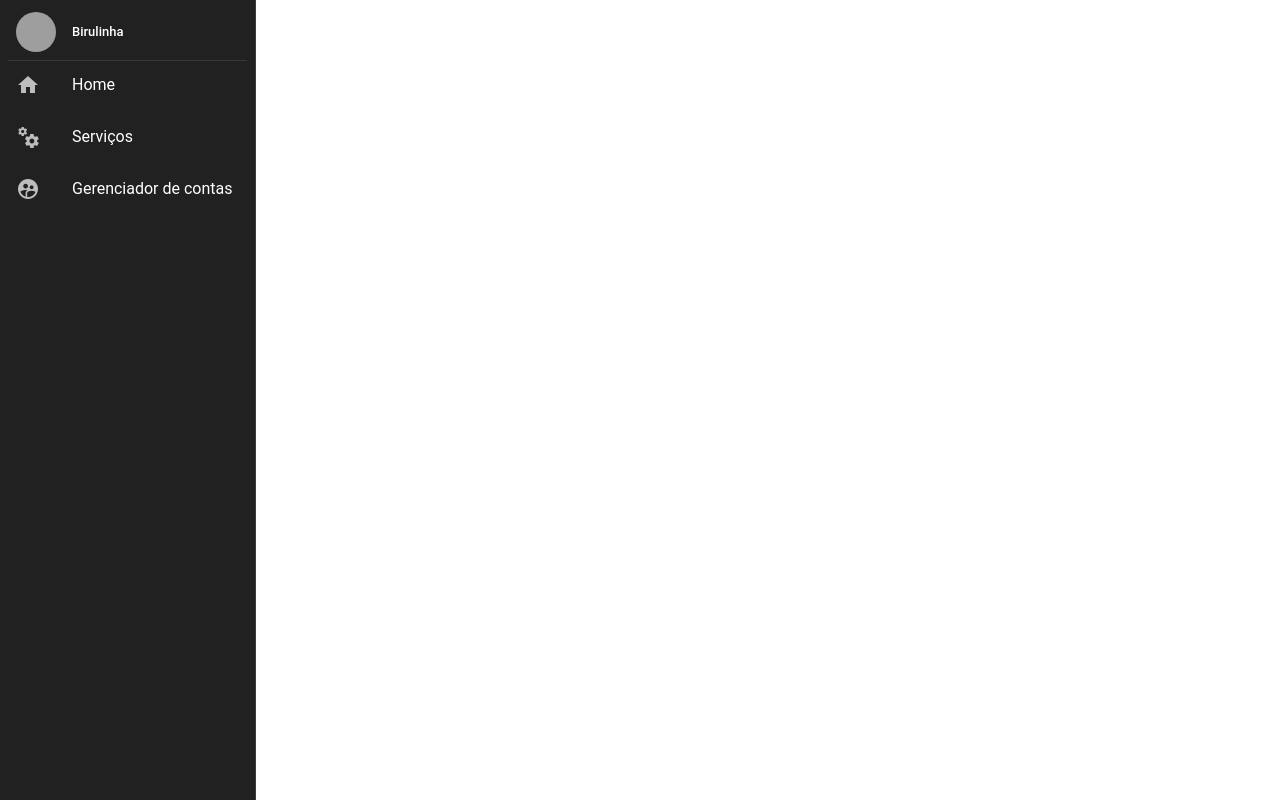
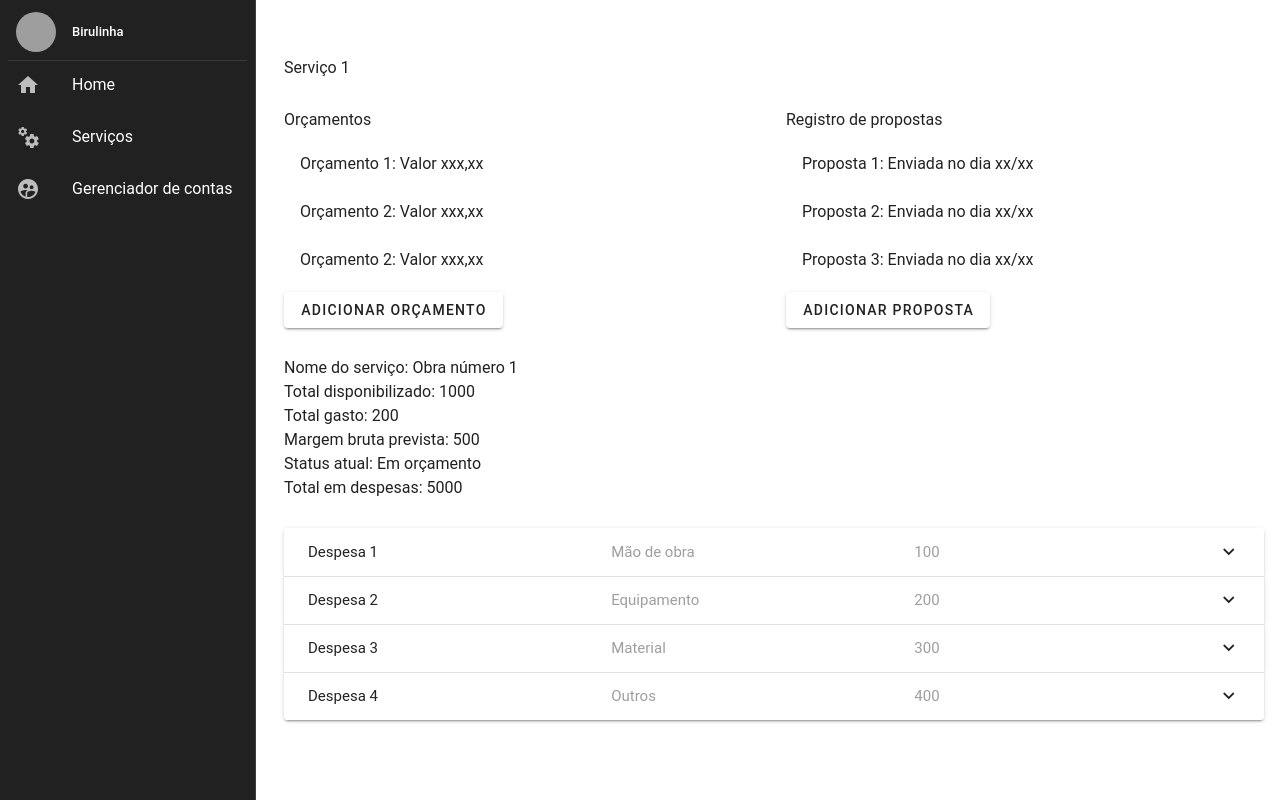
Before and after one commit to lucsduartee/service-management-erp, a Nuxt app: page /services/1 in a window 1280 px wide. Built offline with nearby package versions, Linux system fonts and the light colour scheme; grey boxes are pictures that could not be loaded.

Commit message:
feat: implement visualization service page

```diff
--- a/components/accounts-registration-form.vue
+++ b/components/accounts-registration-form.vue
@@ -1,29 +1,26 @@
 <template>
   <v-form>
-    <v-text-field
-      v-model="name"
-      label="Nome"
-    ></v-text-field>
-    <v-text-field
-      v-model="email"
-      label="Email"
-    ></v-text-field>
-    <v-text-field
-      v-model="password"
-      label="Senha"
-    ></v-text-field>
-    <v-select
-      label="Permissão"
-      :items="['Administrador', 'Usuário']"
-      v-model="permission"
-    ></v-select>
+    <v-row>
+      <v-col>
+        <v-text-field v-model="name" label="Nome"></v-text-field>
+        <v-text-field v-model="email" label="Email"></v-text-field>
+        <v-text-field v-model="password" label="Senha"></v-text-field>
+      </v-col>
+      <v-col>
+        <v-select
+          label="Permissão"
+          :items="['Administrador', 'Usuário']"
+          v-model="permission"
+        ></v-select>
+      </v-col>
+    </v-row>
     <v-btn>Cadastrar</v-btn>
   </v-form>
 </template>
 
 <script>
-  const name = ref('');
-  const email = ref('');
-  const password = ref('');
-  const permission = ref('');
+const name = ref("");
+const email = ref("");
+const password = ref("");
+const permission = ref("");
 </script>
--- a/components/accounts-table.vue
+++ b/components/accounts-table.vue
@@ -3,7 +3,7 @@
     <template v-slot:top>
       <v-dialog>
         <v-card>
-          <v-card-title>{{ 'Blé' }}</v-card-title>
+          <v-card-title>{{ "Blé" }}</v-card-title>
           <v-card-text>
             <v-container>
               <v-row>
@@ -24,30 +24,30 @@
     </template>
 
     <template v-slot:item.actions="{ item }">
+      <NuxtLink :to="{ name: 'accounts-management-id', params: { id: item.id } }">
         <v-icon class="me-2" size="small" @click="editItem(item)">
           mdi-pencil
         </v-icon>
-      <v-icon size="small" @click="deleteItem(item)">
-        mdi-delete
-      </v-icon>
+      </NuxtLink>
+      <v-icon size="small" @click="deleteItem(item)"> mdi-delete </v-icon>
     </template>
   </v-data-table>
 </template>
 
 <script setup>
 const headers = ref([
-    { title: 'ID', value: 'id' },
-    { title: 'Nome', value: 'name' },
-    { title: 'Email', value: 'email' },
-    { title: 'Ações', value: 'actions' },
+  { title: "ID", value: "id" },
+  { title: "Nome", value: "name" },
+  { title: "Email", value: "email" },
+  { title: "Ações", value: "actions" },
 ]);
 
 const items = ref([]);
 
 onMounted(() => {
   items.value = [
-      { id: 1, name: 'João', email: 'joao@gmail.com' },
-      { id: 2, name: 'Maria', email: 'maria@gmail.com' },
+    { id: 1, name: "João", email: "joao@gmail.com" },
+    { id: 2, name: "Maria", email: "maria@gmail.com" },
   ];
 });
 </script>
--- a/components/services-table.vue
+++ b/components/services-table.vue
@@ -24,12 +24,12 @@
     </template>
 
     <template v-slot:item.actions="{ item }">
-      <v-icon class="me-2" size="small" @click="editItem(item)">
-        mdi-eye-outline
-      </v-icon>
-      <v-icon size="small" @click="deleteItem(item)">
-        mdi-pencil
-      </v-icon>
+      <NuxtLink :to="{ name: 'services-id', params: { id: item.id } }">
+        <v-icon class="me-2" size="small" @click="editItem(item)">
+          mdi-eye-outline
+        </v-icon>
+      </NuxtLink>
+      <v-icon size="small" @click="deleteItem(item)"> mdi-pencil </v-icon>
     </template>
   </v-data-table>
 </template>
@@ -45,6 +45,10 @@ const headers = ref([
   { title: "Ações", value: "actions" },
 ]);
 const items = ref([]);
+
+function editItem(item) {
+  console.log(item);
+}
 
 onMounted(() => {
   items.value = [
--- /dev/null
+++ b/pages/accounts-management/[id].vue
@@ -0,0 +1,9 @@
+<template>
+  <div>
+    {{ id }}
+  </div>
+</template>
+
+<script setup>
+const { id } = useRoute().params;
+</script>
--- /dev/null
+++ b/pages/services/[id].vue
@@ -0,0 +1,87 @@
+<template>
+  <v-container>
+    <h1 class="my-7">Serviço {{ id }}</h1>
+
+    <v-row>
+      <v-col>
+        <h3>Orçamentos</h3>
+        <v-list>
+          <v-list-item>Orçamento 1: Valor xxx,xx</v-list-item>
+          <v-list-item>Orçamento 2: Valor xxx,xx</v-list-item>
+          <v-list-item>Orçamento 2: Valor xxx,xx</v-list-item>
+        </v-list>
+
+        <v-btn>Adicionar orçamento</v-btn>
+      </v-col>
+
+      <v-col>
+        <h3>Registro de propostas</h3>
+        <v-list>
+          <v-list-item>Proposta 1: Enviada no dia xx/xx</v-list-item>
+          <v-list-item>Proposta 2: Enviada no dia xx/xx</v-list-item>
+          <v-list-item>Proposta 3: Enviada no dia xx/xx</v-list-item>
+        </v-list>
+
+        <v-btn>Adicionar proposta</v-btn>
+      </v-col>
+    </v-row>
+
+    <div class="my-7">
+      <p>Nome do serviço: {{ service.name }}</p>
+
+      <p>Total disponibilizado: {{ service.totalValue }}</p>
+
+      <p>Total gasto: {{ service.spentValue }}</p>
+
+      <p>Margem bruta prevista: {{ service.grossMargin }}</p>
+
+      <p>Status atual: {{ service.serviceStatus }}</p>
+
+      <p>Total em despesas: 5000</p>
+
+      <v-expansion-panels class="my-7">
+        <v-expansion-panel v-for="(despesa, index) in despesas" :key="index">
+          <v-expansion-panel-title>
+            <template v-slot:default>
+              <v-row no-gutters>
+                <v-col class="d-flex justify-start" cols="4">{{
+                  despesa.name
+                }}</v-col>
+                <v-col class="text-grey" cols="4">
+                  {{ despesa.type }}
+                </v-col>
+
+                <v-col class="text-grey" cols="4">
+                  {{ despesa.value }}
+                </v-col>
+              </v-row>
+            </template>
+          </v-expansion-panel-title>
+          <v-expansion-panel-text>
+            <v-btn>Ver nota fiscal</v-btn>
+          </v-expansion-panel-text>
+        </v-expansion-panel>
+      </v-expansion-panels>
+    </div>
+  </v-container>
+</template>
+
+<script setup>
+const { id } = useRoute().params;
+
+const service = ref({
+  id: 1,
+  name: "Obra número 1",
+  totalValue: 1000,
+  spentValue: 200,
+  grossMargin: 500,
+  serviceStatus: "Em orçamento",
+});
+
+const despesas = ref([
+  { id: 1, name: "Despesa 1", type: "Mão de obra", value: 100 },
+  { id: 2, name: "Despesa 2", type: "Equipamento", value: 200 },
+  { id: 3, name: "Despesa 3", type: "Material", value: 300 },
+  { id: 4, name: "Despesa 4", type: "Outros", value: 400 },
+]);
+</script>
```
Also changed, not shown: pages/accounts-management/index.vue (renamed from pages/accounts-management.vue), pages/services/index.vue (renamed from pages/services.vue). Lines whose indentation alone changed are shown as unchanged.
